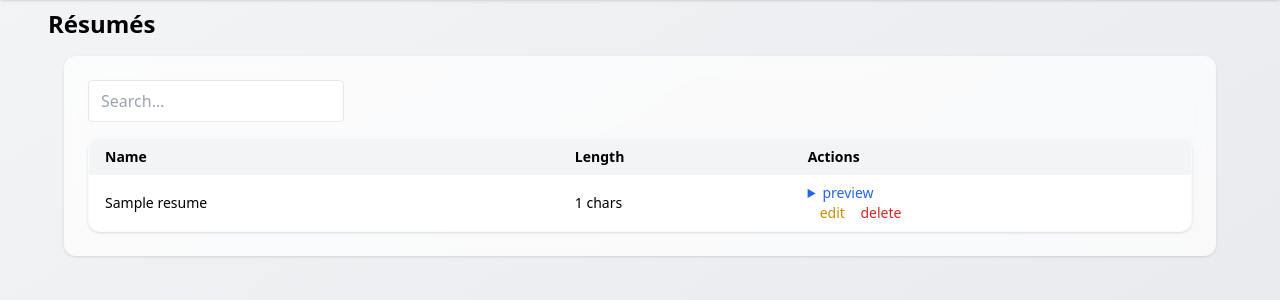
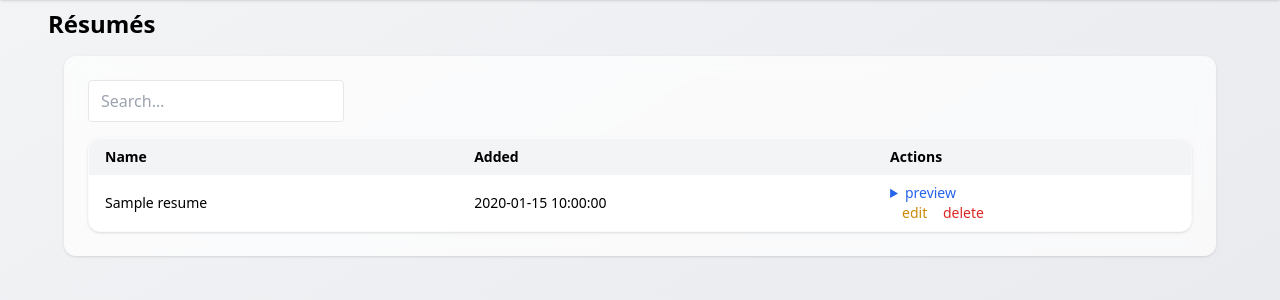
Before and after one commit to mafiaf/recruitment-assistant, a FastAPI app: template templates/resumes.html in a window 1280 px wide. Shown: the part 56-356 px from the top of the page. Run offline with FastAPI, Linux system fonts and the light colour scheme; the template is opened without the code that fills it: most values are stand-ins (such as "Sample title", 1, 10 or a date in 2020); some libraries are stand-ins or nearby versions.

Commit message:
Show upload date for resumes

```diff
--- a/main.py
+++ b/main.py
@@ -715,14 +715,19 @@ def list_resumes(request: Request, user=Depends(require_login)):
         docs = []
 
     # normalise for the template
-    resumes_for_tpl = [
-        {
-            "id":   d.get("resume_id", "—"),
-            "name": d.get("name",       "Unknown"),
-            "text": (d.get("text") or "")[:400] + "…",
-        }
-        for d in docs
-    ]
+    resumes_for_tpl = []
+    for d in docs:
+        oid = d.get("_id")
+        added = "—"
+        if hasattr(oid, "generation_time"):
+            added = oid.generation_time.strftime("%Y-%m-%d")
+
+        resumes_for_tpl.append({
+            "id":    d.get("resume_id", "—"),
+            "name":  d.get("name",       "Unknown"),
+            "text":  (d.get("text") or "")[:400] + "…",
+            "added": added,
+        })
 
     return render(request, "resumes.html",
                   {"resumes": resumes_for_tpl},
@@ -768,7 +773,8 @@ async def view_resumes(request: Request, user=Depends(require_login)):
             resumes.append({
                 "id": match.id,
                 "name": match.metadata.get("name", "Unknown"),
-                "text": match.metadata.get("text", "No description available.")
+                "text": match.metadata.get("text", "No description available."),
+                "added": match.metadata.get("added", "—"),
             })
 
         return render(request, "resumes.html",
--- a/templates/resumes.html
+++ b/templates/resumes.html
@@ -15,7 +15,7 @@
     <thead>
       <tr class="bg-gray-100 text-left">
         <th class="px-4 py-2">Name</th>
-        <th class="px-2 py-2">Length</th>
+        <th class="px-2 py-2">Added</th>
         <th class="px-2 py-2">Actions</th>
       </tr>
     </thead>
@@ -23,7 +23,7 @@
       {% for r in resumes %}
       <tr class="odd:bg-white even:bg-gray-50">
         <td class="px-4 py-2">{{ r.name }}</td>
-        <td class="px-2 py-2">{{ r.text|length }} chars</td>
+        <td class="px-2 py-2">{{ r.added|default('—') }}</td>
         <td class="px-2 py-2 space-x-3 text-sm">
 
         <!-- preview → uses <details>   (no form, just HTML) -->
```
Also changed, not shown: tests/conftest.py (+42 -2 lines).
